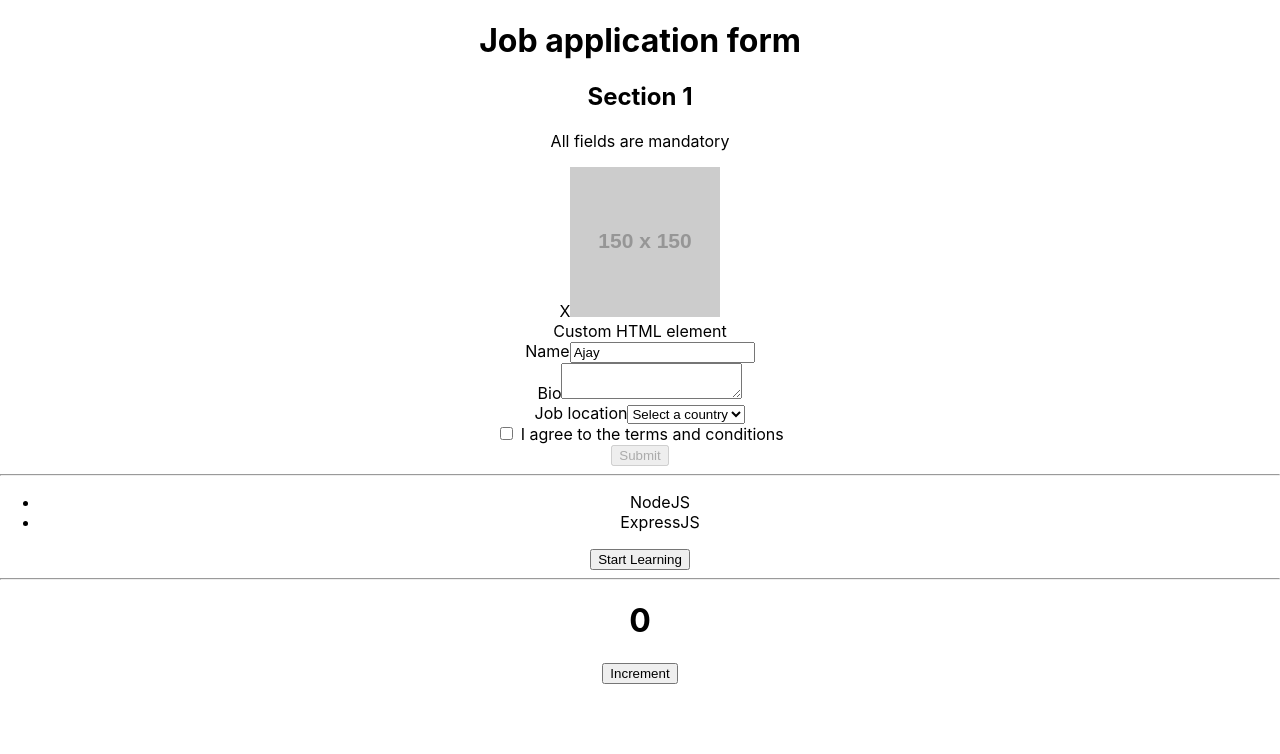
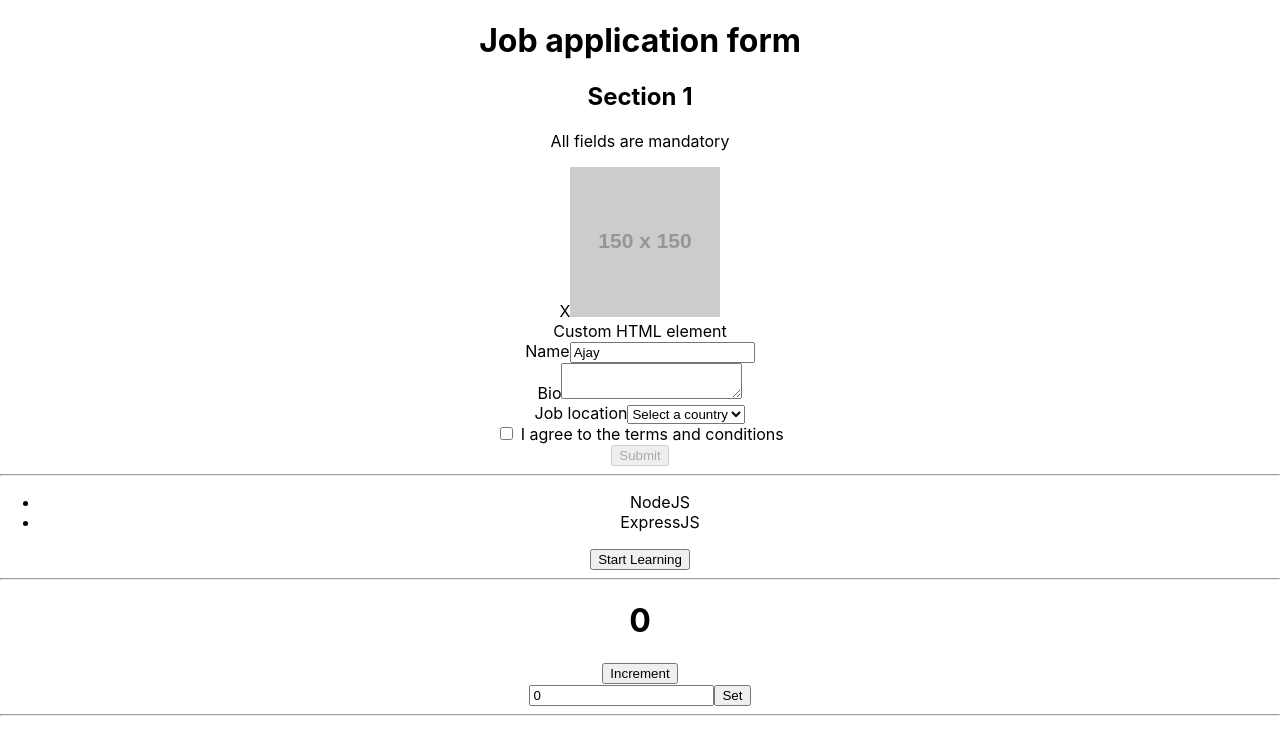
Before and after one commit to ajaydewangan1100/react_component_testing, a React (Create React App) app: page / in a window 1280 px wide. Shown: the top 754 px of the page. Built offline with nearby package versions, Linux system fonts and the light colour scheme.

Commit message:
interactions - userEvent and fireEvent

```diff
--- a/src/App.tsx
+++ b/src/App.tsx
@@ -16,6 +16,7 @@
       <hr />
       {/* User Interactions - video 36 */}
       <Counter />
+      <hr />
     </div>
   );
 }
--- a/src/components/counter/Counter.tsx
+++ b/src/components/counter/Counter.tsx
@@ -2,10 +2,19 @@
 
 export const Counter = () => {
   const [count, setCount] = useState(0);
+  const [amount, setAmount] = useState(0);
   return (
     <div>
       <h1>{count} </h1>
       <button onClick={() => setCount(count + 1)}>Increment </button>
+      <br />
+      <input
+        type="number"
+        name="amount"
+        value={amount}
+        onChange={(e) => setAmount(parseInt(e.target.value))}
+      />
+      <button onClick={() => setCount(amount)}>Set</button>
     </div>
   );
 };
```
Also changed, not shown: 1 other file (tests, documents, lock files or other folders).
